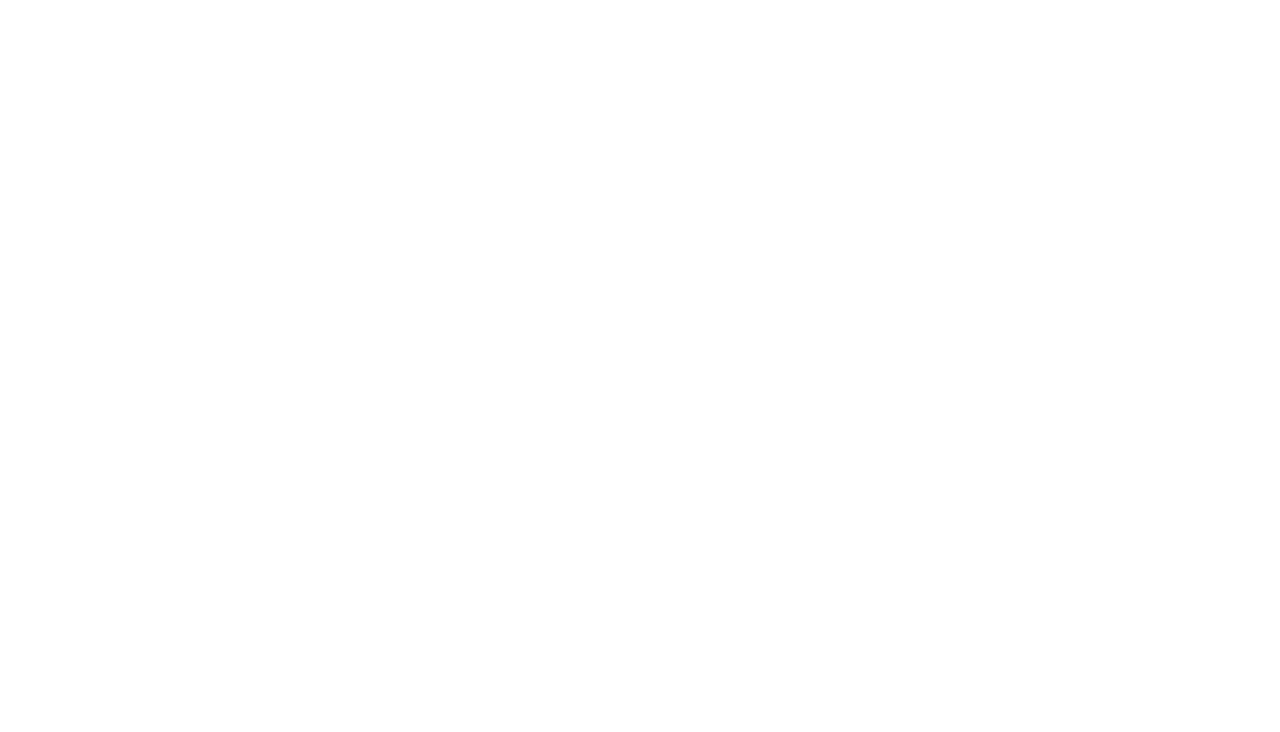
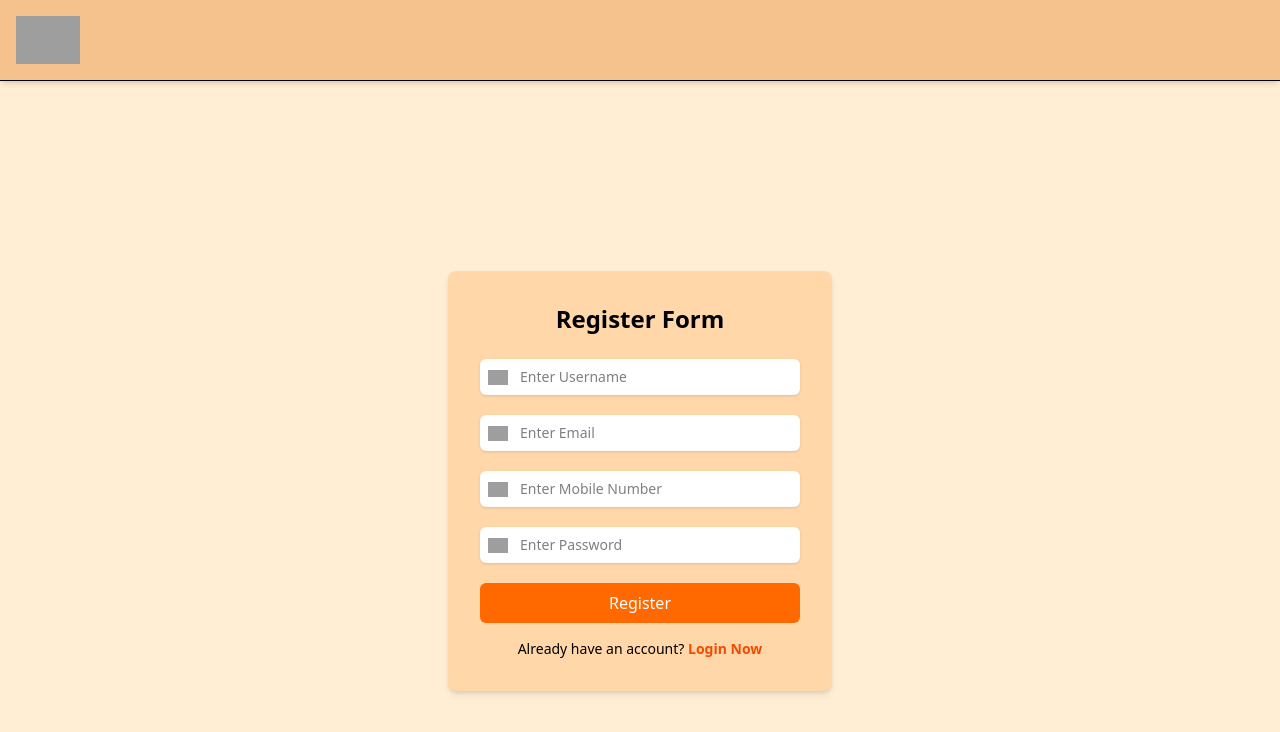
Before and after one commit to Viral1702/Hope-Connect, a React (Vite) app in the folder Frontend/: page /auth/register in a window 1280 px wide. Before the commit this address had no page. Shown: the top 732 px of the page. Built offline with nearby package versions, Linux system fonts and the light colour scheme; grey boxes are pictures that could not be loaded.

Commit message:
Register page is done

```diff
--- a/Frontend/src/App.jsx
+++ b/Frontend/src/App.jsx
@@ -13,33 +13,31 @@
 import AboutUs from "./Pages/Landing/AboutUs";
 import LoginOutlet from "./Outlets/LoginOutlet";
 import OrgHomepage from "./Pages/Organization/OrgHomepage";
+import RegisterPage from "./Pages/Auth/Registerpage";
 
 const App = () => {
   return (
     <BrowserRouter>
       <Routes>
-        // User Routes
+
         <Route path="/" element={<LandingOutlet />}>
           <Route path="/" element={<Homepage />} />
           <Route path="/aboutus" element={<AboutUs />} />
         </Route>
 
-        <Route path="/login" element={<LoginOutlet />}>
-          <Route index element={<Loginpage />} /> {/* Default page inside /login */}
-        </Route>
 
-        <Route path="/user" element={<UserOutlet />}>
 
-        </Route>
         <Route path="/user" element={<UserOutlet />}></Route>
-        // Organization Routes
+
         <Route path="/organization" element={<OrganizationOutlet />}>
           <Route path="" element={<OrgHomepage />} />
         </Route>
-        // Auth Routes
-        <Route path="/auth">
-          <Route path="login" element={<Loginpage />} />
-        </Route>
+
+        {/* Auth Routes */}
+<Route path="/auth" element={<LoginOutlet />}>
+  <Route path="login" element={<Loginpage />} />
+  <Route path="register" element={<RegisterPage/>} />
+</Route>
       </Routes>
     </BrowserRouter>
   );
--- a/Frontend/src/Components/Landing/Landingheader.jsx
+++ b/Frontend/src/Components/Landing/Landingheader.jsx
@@ -44,7 +44,7 @@
           <Link to="/contactus" className="block px-4 py-2 text-black font-semibold hover:text-[#ff6a00]">
             Contact Us
           </Link>
-          <Link to="/login" className="block lg:ml-4 px-4 py-2 mt-2 lg:mt-0 bg-[#E38B29] text-black font-semibold text-center rounded-lg hover:bg-[#d47a22]">
+          <Link to="/auth/login" className="block lg:ml-4 px-4 py-2 mt-2 lg:mt-0 bg-[#E38B29] text-black font-semibold text-center rounded-lg hover:bg-[#d47a22]">
             Login
           </Link>
         </div>
--- a/Frontend/src/Pages/Auth/Loginpage.jsx
+++ b/Frontend/src/Pages/Auth/Loginpage.jsx
@@ -48,9 +48,9 @@
 
         <p className="mt-4 text-sm">
           Not a member?{" "}
-          <Link to="/register" className="text-orange-600 font-bold">
-            Signup Now
-          </Link>
+          <Link to="/auth/register" className="text-orange-600 font-bold">
+  Signup Now
+</Link>
         </p>
       </div>
     </div>
--- a/Frontend/src/Pages/Auth/Registerpage.jsx
+++ b/Frontend/src/Pages/Auth/Registerpage.jsx
@@ -3,13 +3,14 @@
 
 const RegisterPage = () => {
   return (
-    <div className="flex flex-col items-center justify-center min-h-screen bg-blue-100">
+    <div className="flex flex-col items-center justify-center min-h-screen bg-orange-100">
       {/* Registration Container */}
-      <div className="bg-blue-200 p-8 rounded-lg shadow-md w-96 text-center">
+      <div className="bg-orange-200 p-8 rounded-lg shadow-md w-96 text-center">
         <h2 className="text-2xl font-semibold mb-6">Register Form</h2>
 
         {/* Register Form */}
         <form className="space-y-5">
+          {/* Username Input */}
           <div className="flex items-center bg-white p-2 rounded-md shadow">
             <img
               src="https://img.icons8.com/ios-filled/50/000000/user.png"
@@ -24,6 +25,7 @@
             />
           </div>
 
+          {/* Email Input */}
           <div className="flex items-center bg-white p-2 rounded-md shadow">
             <img
               src="https://img.icons8.com/ios-filled/50/000000/email.png"
@@ -38,6 +40,23 @@
             />
           </div>
 
+          {/* Mobile Number Input */}
+          <div className="flex items-center bg-white p-2 rounded-md shadow">
+            <img
+              src="https://img.icons8.com/ios-filled/50/000000/phone.png"
+              alt="Phone Icon"
+              className="w-5 mr-3"
+            />
+            <input
+              type="tel"
+              placeholder="Enter Mobile Number"
+              required
+              pattern="[0-9]{10}"
+              className="w-full border-none outline-none text-sm"
+            />
+          </div>
+
+          {/* Password Input */}
           <div className="flex items-center bg-white p-2 rounded-md shadow">
             <img
               src="https://img.icons8.com/ios-filled/50/000000/lock.png"
@@ -52,17 +71,19 @@
             />
           </div>
 
+          {/* Register Button */}
           <button
             type="submit"
-            className="w-full bg-blue-500 text-white py-2 rounded-md hover:bg-blue-600 transition"
+            className="w-full bg-orange-500 text-white py-2 rounded-md hover:bg-blue-600 transition"
           >
             Register
           </button>
         </form>
 
-        <p className="mt-4 text-sm">
+        {/* Login Redirect */}
+        <p className="mt-4 text-sm ">
           Already have an account?{" "}
-          <Link to="/login" className="text-blue-600 font-bold">
+          <Link to="/auth/login" className="text-orange-600 font-bold">
             Login Now
           </Link>
         </p>
```
